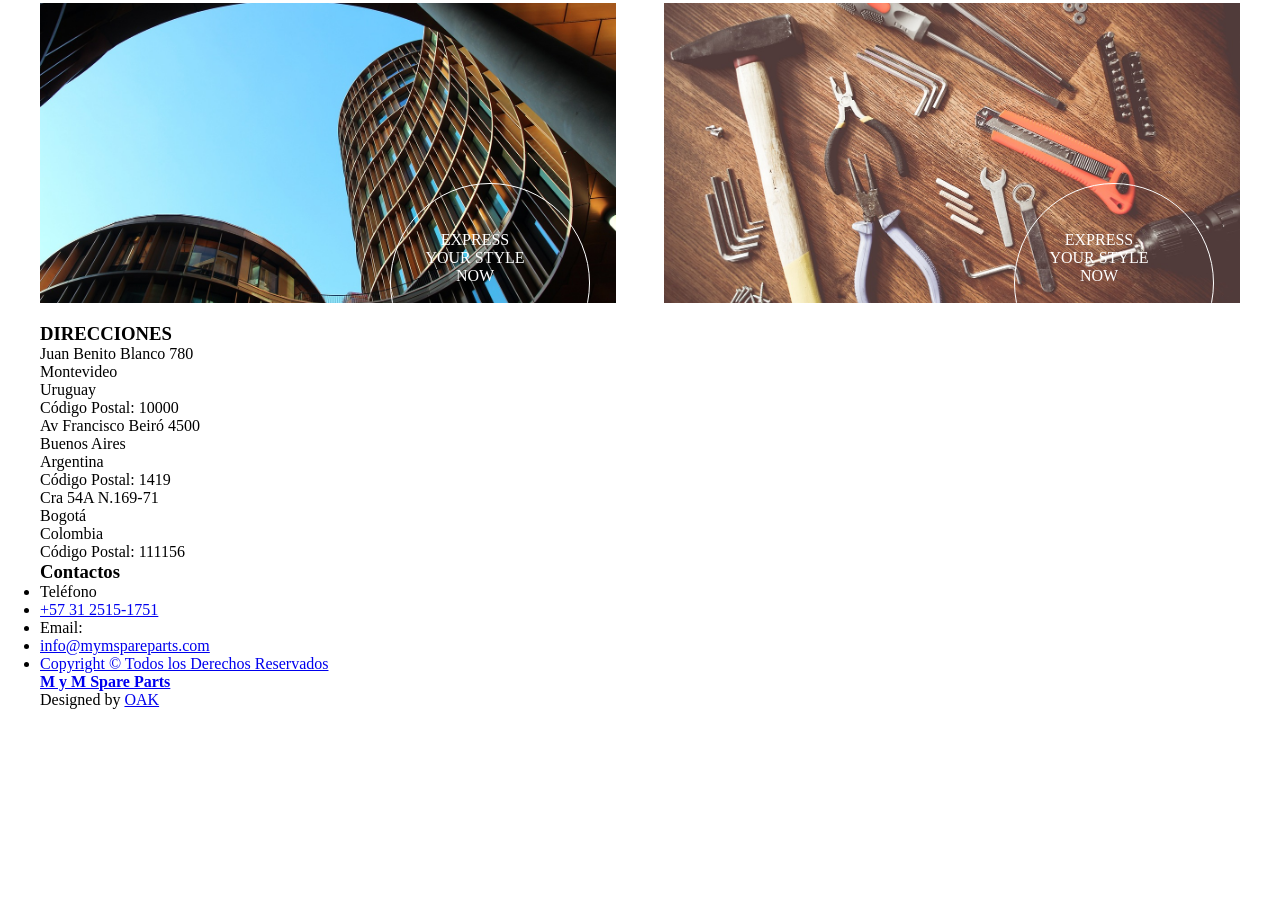
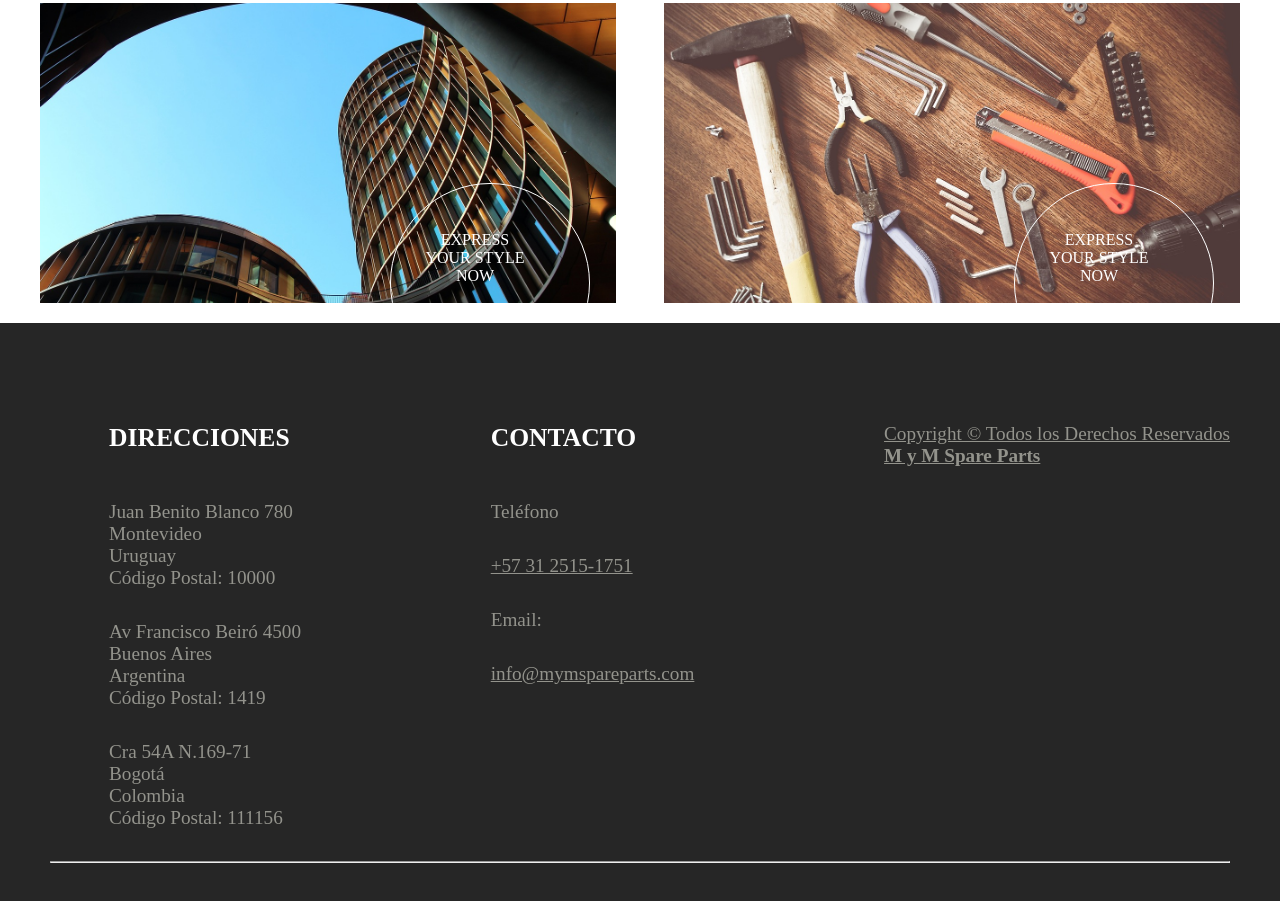
Before and after one commit to thhomasgt99/construction, a plain HTML site: page index.html in a window 1280 px wide. Shown: the part 892-1793 px from the top of the page. Before the commit the page ends 1601 px from the top, so only its background shows below. Drawn offline with Linux system fonts and the light colour scheme.

Commit message:
tercer commit

```diff
--- a/css/style.css
+++ b/css/style.css
@@ -8,6 +8,7 @@ body{
     padding: 0%;
     display: flex;
     flex-direction: column;
+    overflow-x: hidden;
     align-items: center;
 }
 header .container {
@@ -364,6 +365,46 @@ main{
         text-align: center;
     }
 }
+footer, footer a {
+    min-width: 100vw;
+    background-color: #262626;
+    color:#93938c;
+}
+footer {
+    padding: 100px 50px 0 50px;
+    height: 100vh;
+}
+.container-footer{
+    display: flex;
+    justify-content: space-between;
+}
+.container-footer h3 {
+    font-size: 1.6rem;
+    color: #ffffff;
+    margin-bottom: 3rem;
+}
+.container-footer div {
+    margin-left: 5%;
+}
+footer p {
+    margin-bottom: 2rem;
+    font-size: 1.2rem;
+}
+footer li {
+    font-size: 1.2rem;
+    list-style: none;
+    margin-bottom: 2rem;
+}
+
+@media (max-width: 800px) {
+    footer {
+
+    }
+    .container-footer{
+        display: flex;
+        flex-direction: column;
+    }
+}
 @media screen and (min-width: 1280px){
     .container{
         width: 1200px;
--- a/index.html
+++ b/index.html
@@ -116,8 +116,8 @@
 
     <footer id="fh5co-footer" role="contentinfo">
 
-        <div class="container">
-        <div class="col-md-3 col-sm-12 col-sm-push-0 col-xs-12 col-xs-push-0">
+        <div class="container-footer">
+            <div class="col-md-3 col-sm-12 col-sm-push-0 col-xs-12 col-xs-push-0">
                 <h3>DIRECCIONES</h3>
                 <p>Juan Benito Blanco 780<br>
                     Montevideo<br>Uruguay <br>Código Postal: 10000
@@ -132,7 +132,7 @@
 
 
             <div class="col-md-4 col-md-push-1 col-sm-12 col-sm-push-0 col-xs-12 col-xs-push-0">
-                <h3>Contactos</h3>
+                <h3>CONTACTO</h3>
                 <ul class="float">
 
                     <li>Teléfono</li>
@@ -151,12 +151,8 @@
                     <li><a href="#">Copyright © Todos los Derechos Reservados<br><b>M y M Spare Parts</b></a></li>
                 </ul>
             </div>
-
-            <div class="col-md-12 fh5co-copyright text-center">
-                <p><span>Designed by <a href="http://www.oak.com.uy/" target="_blank">OAK</a></span></p>
-            </div>
-
         </div>
+        <hr>
     </footer>
 
     <script src="./index.js"></script>
```
